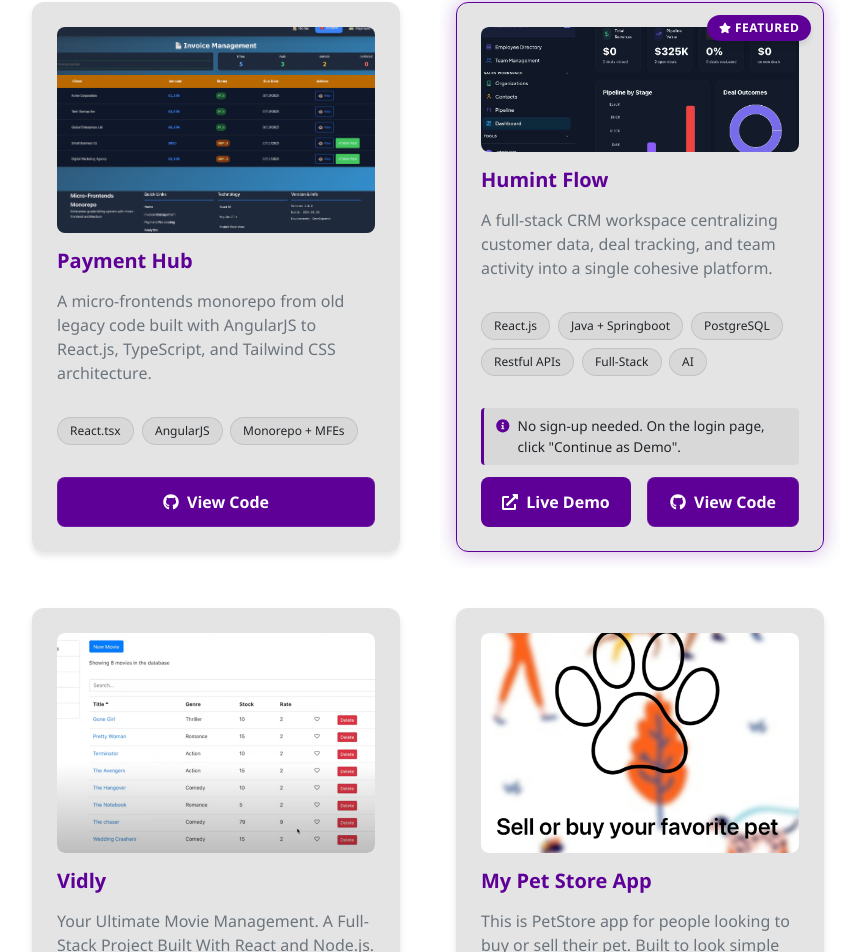
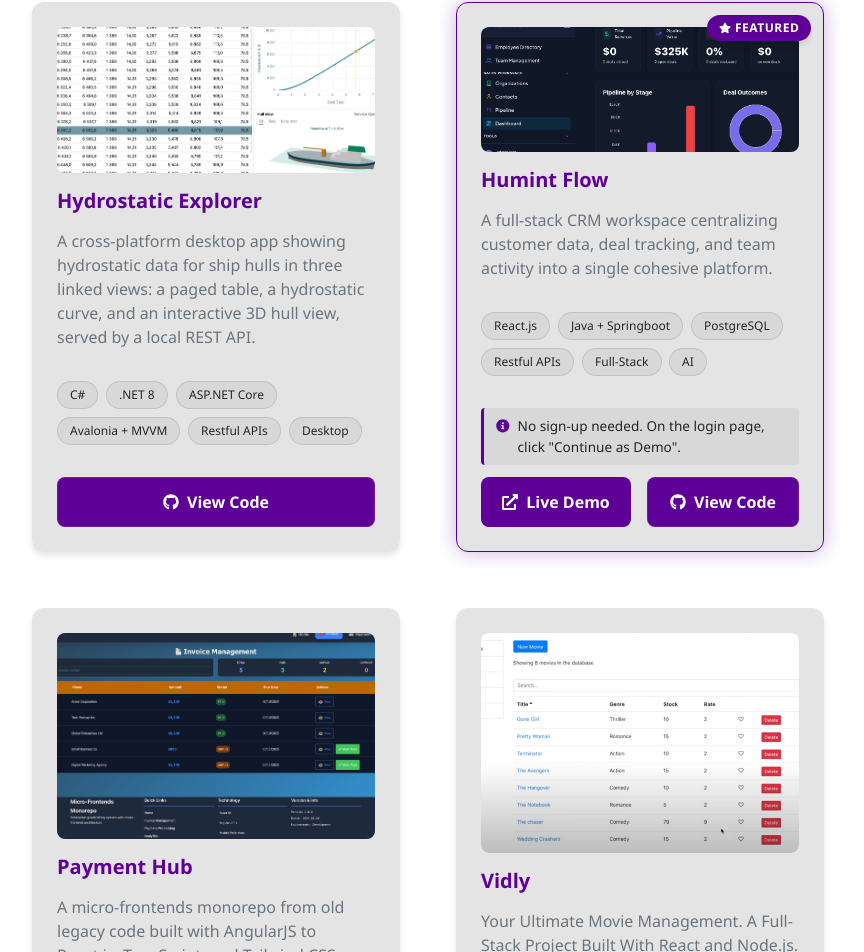
Before and after one commit to omarome/portfolio, a React (Create React App) app: page / in a window 1280 px wide. Shown: the part 4447-5399 px from the top of the page, without its empty margins (212-1076 px from the left). Built offline with nearby package versions, Linux system fonts and the light colour scheme.

Commit message:
new app implemented with c#

```diff
--- a/src/components/Projects.js
+++ b/src/components/Projects.js
@@ -4,6 +4,7 @@ import MyPetShopAppImage from '../assets/project-images/petshopImage.jpeg';
 import FoodSpotLightAppImage from '../assets/project-images/foodSpotLightApp.jpeg';
 import PaymentHubImage from '../assets/project-images/payment-hub.jpeg';
 import HumintFlowImage from '../assets/project-images/humint-flow.jpeg';
+import HydrostaticExplorerImage from '../assets/project-images/hydrostatic-explorer.jpeg';
 import { motion } from 'motion/react';
 import { useInView } from 'react-intersection-observer';
 import { CardContainer, CardBody, CardItem } from './ui-animation/3d-card';
@@ -19,6 +20,14 @@ const projects = [
     demoUrl: 'https://humint-flow.web.app/',
     demoHint: 'No sign-up needed. On the login page, click "Continue as Demo".',
     technologies: ['React.js', 'Java + Springboot', 'PostgreSQL', 'Restful APIs', 'Full-Stack', 'AI']
+  },
+  {
+    image: HydrostaticExplorerImage,
+    name: 'Hydrostatic Explorer',
+    description: 'A cross-platform desktop app showing hydrostatic data for ship hulls in three linked views: a paged table, a hydrostatic curve, and an interactive 3D hull view, served by a local REST API.',
+    githubUrl: 'https://github.com/omarome/hydrostatic-explorer/blob/master/README.md',
+    demoUrl: null,
+    technologies: ['C#', '.NET 8', 'ASP.NET Core', 'Avalonia + MVVM', 'Restful APIs', 'Desktop']
   },
   {
     image: PaymentHubImage,
```
Also changed, not shown: src/assets/project-images/hydrostatic-explorer.jpeg (added).
